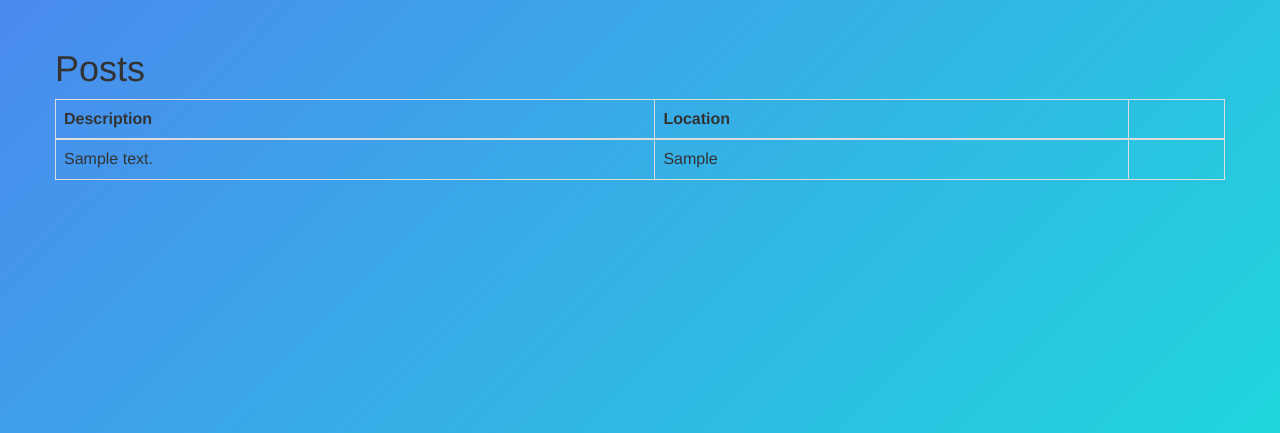
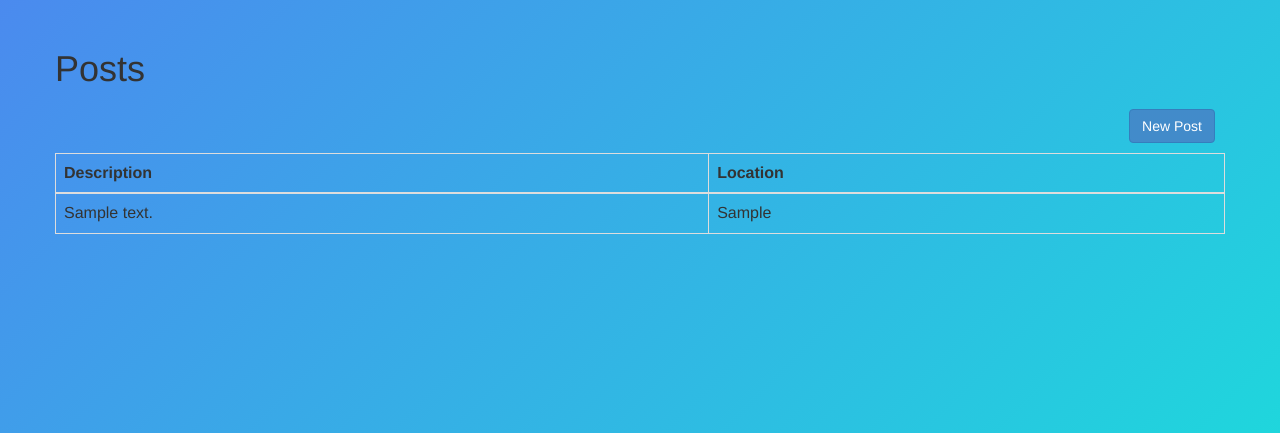
Before and after one commit to ahujasushant/coen6311, a Flask app: page /posts in a window 1280 px wide. Shown: the part 51-484 px from the top of the page. Run offline with Flask 2, Linux system fonts and the light colour scheme; a user stored in the database is signed in; tables that the repository leaves empty hold one stand-in row (values such as "Sample post").

Commit message:
Adds the index html file for the displaying all the posts

```diff
--- a/coen_6311/templates/post/index.html
+++ b/coen_6311/templates/post/index.html
@@ -5,14 +5,17 @@
 {% extends 'layouts/navbar.html' %}
 
 {% block content %}
+
 <div class="row">
     <h1>Posts</h1>
+    <a href="/create_post" class="btn btn-primary" style="float: right; margin: 10px">New Post</a>
+
+    <div>
         <table class="table table-bordered">
             <thead class="thead-dark">
             <tr>
                 <th scope="col">Description</th>
                 <th scope="col">Location</th>
-            <th scope="col"></th>
             </tr>
             </thead>
 
@@ -22,13 +25,12 @@
             <tr>
                 <td scope="col">{{ v.description }}</td>
                 <td scope="col">{{ v.location }}</td>
-            <td></td>
-
             </tr>
             {% endfor %}
             </tbody>
         </table>
     </div>
+</div>
 
 
 {% endblock %}
```
Lines whose indentation alone changed are shown as unchanged.
